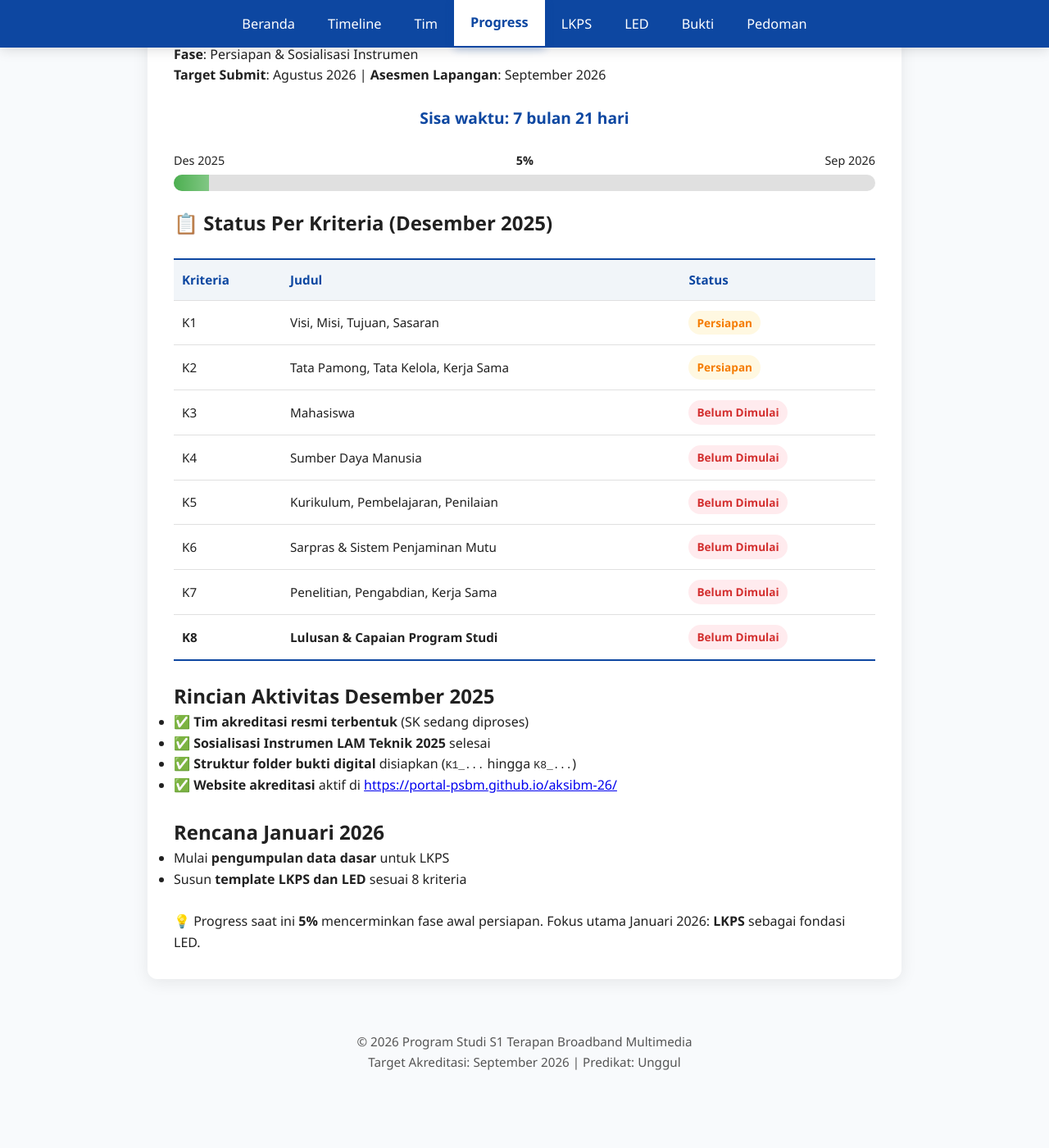
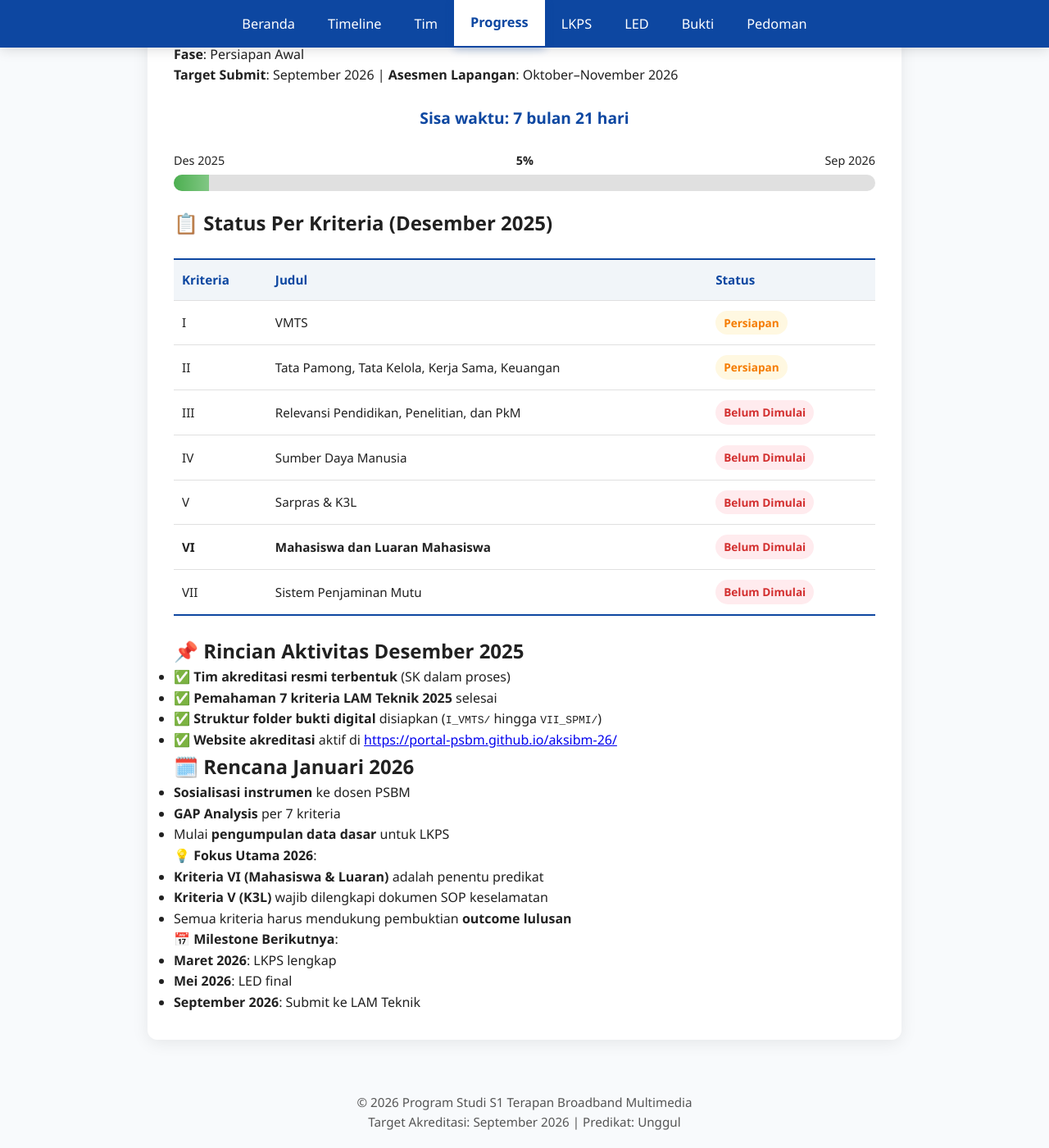
Before and after one commit to portal-psbm/aksibm-26, a Jekyll site: the page built from progress.md, in a window 1280 px wide and 1400 px high, scrolled down 169 px. Shown: the whole window at 82% size. Built offline with Jekyll 4.4.1, drawn with Linux system fonts in a browser that asks for light colours; before the commit the page ends 1496 px from its top, so only the background shows below that.

Commit message:
Perbarui progress

```diff
--- a/progress.md
+++ b/progress.md
@@ -7,8 +7,8 @@ permalink: /progress/
 # 📊 Progress Persiapan Akreditasi
 
 **Periode**: Desember 2025
-**Fase**: Persiapan & Sosialisasi Instrumen
-**Target Submit**: Agustus 2026 | **Asesmen Lapangan**: September 2026
+**Fase**: Persiapan Awal
+**Target Submit**: September 2026 | **Asesmen Lapangan**: Oktober–November 2026
 
 <div id="countdown-container" style="text-align: center; margin: 24px 0;">
   <div id="countdown" style="font-size: 1.2rem; font-weight: 600; color: #0d47a1;"></div>
@@ -37,7 +37,7 @@ permalink: /progress/
     const now = new Date();
     const diff = targetDate - now;
     if (diff <= 0) {
-      document.getElementById('countdown').innerHTML = '✅ Asesmen Selesai!';
+      document.getElementById('countdown').innerHTML = '✅ Submit Selesai!';
       return;
     }
     const days = Math.floor(diff / (1000 * 60 * 60 * 24));
@@ -108,56 +108,60 @@ permalink: /progress/
   </thead>
   <tbody>
     <tr>
-      <td>K1</td>
-      <td>Visi, Misi, Tujuan, Sasaran</td>
+      <td>I</td>
+      <td>VMTS</td>
       <td><span class="status-badge status-persiapan">Persiapan</span></td>
     </tr>
     <tr>
-      <td>K2</td>
-      <td>Tata Pamong, Tata Kelola, Kerja Sama</td>
+      <td>II</td>
+      <td>Tata Pamong, Tata Kelola, Kerja Sama, Keuangan</td>
       <td><span class="status-badge status-persiapan">Persiapan</span></td>
     </tr>
     <tr>
-      <td>K3</td>
-      <td>Mahasiswa</td>
+      <td>III</td>
+      <td>Relevansi Pendidikan, Penelitian, dan PkM</td>
       <td><span class="status-badge status-belum">Belum Dimulai</span></td>
     </tr>
     <tr>
-      <td>K4</td>
+      <td>IV</td>
       <td>Sumber Daya Manusia</td>
       <td><span class="status-badge status-belum">Belum Dimulai</span></td>
     </tr>
     <tr>
-      <td>K5</td>
-      <td>Kurikulum, Pembelajaran, Penilaian</td>
+      <td>V</td>
+      <td>Sarpras & K3L</td>
       <td><span class="status-badge status-belum">Belum Dimulai</span></td>
     </tr>
     <tr>
-      <td>K6</td>
-      <td>Sarpras & Sistem Penjaminan Mutu</td>
+      <td><strong>VI</strong></td>
+      <td><strong>Mahasiswa dan Luaran Mahasiswa</strong></td>
       <td><span class="status-badge status-belum">Belum Dimulai</span></td>
     </tr>
     <tr>
-      <td>K7</td>
-      <td>Penelitian, Pengabdian, Kerja Sama</td>
-      <td><span class="status-badge status-belum">Belum Dimulai</span></td>
-    </tr>
-    <tr>
-      <td><strong>K8</strong></td>
-      <td><strong>Lulusan & Capaian Program Studi</strong></td>
+      <td>VII</td>
+      <td>Sistem Penjaminan Mutu</td>
       <td><span class="status-badge status-belum">Belum Dimulai</span></td>
     </tr>
   </tbody>
 </table>
 
-## Rincian Aktivitas Desember 2025
-- ✅ **Tim akreditasi resmi terbentuk** (SK sedang diproses)
-- ✅ **Sosialisasi Instrumen LAM Teknik 2025** selesai
-- ✅ **Struktur folder bukti digital** disiapkan (`K1_...` hingga `K8_...`)
-- ✅ **Website akreditasi** aktif di [https://portal-psbm.github.io/aksibm-26/](https://portal-psbm.github.io/aksibm-26/) <br><br>
+## 📌 Rincian Aktivitas Desember 2025
+- ✅ **Tim akreditasi resmi terbentuk** (SK dalam proses)
+- ✅ **Pemahaman 7 kriteria LAM Teknik 2025** selesai
+- ✅ **Struktur folder bukti digital** disiapkan (`I_VMTS/` hingga `VII_SPMI/`)
+- ✅ **Website akreditasi** aktif di [https://portal-psbm.github.io/aksibm-26/](https://portal-psbm.github.io/aksibm-26/)
 
-## Rencana Januari 2026
+## 🗓️ Rencana Januari 2026
+- **Sosialisasi instrumen** ke dosen PSBM
+- **GAP Analysis** per 7 kriteria
 - Mulai **pengumpulan data dasar** untuk LKPS
-- Susun **template LKPS dan LED** sesuai 8 kriteria <br><br>
 
-> 💡 Progress saat ini **5%** mencerminkan fase awal persiapan. Fokus utama Januari 2026: **LKPS** sebagai fondasi LED.
+> 💡 **Fokus Utama 2026**:
+> - **Kriteria VI (Mahasiswa & Luaran)** adalah penentu predikat
+> - **Kriteria V (K3L)** wajib dilengkapi dokumen SOP keselamatan
+> - Semua kriteria harus mendukung pembuktian **outcome lulusan**
+
+> 📅 **Milestone Berikutnya**:
+> - **Maret 2026**: LKPS lengkap
+> - **Mei 2026**: LED final
+> - **September 2026**: Submit ke LAM Teknik
```
